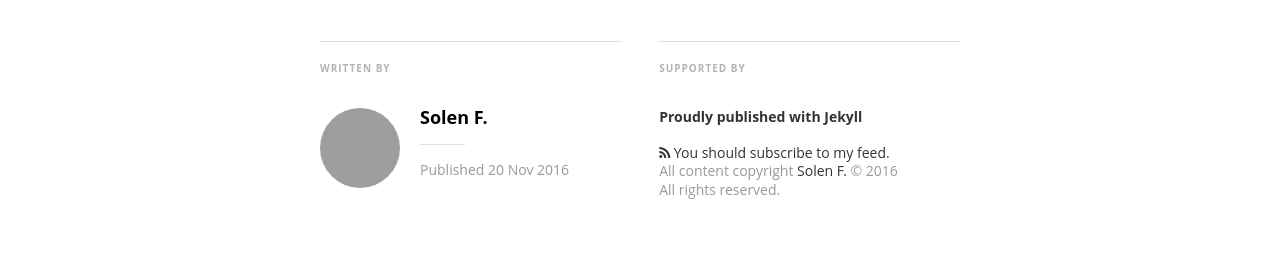
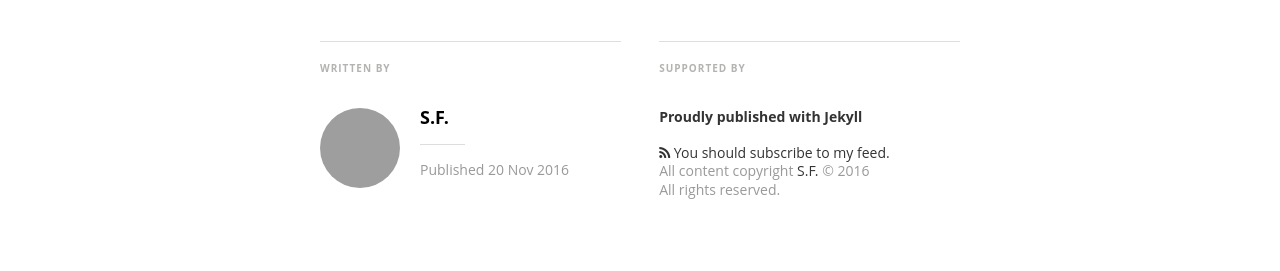
Before and after one commit to cscl-co/cscl, a Jekyll site: the page built from _posts/2016-11-20-Jekyll.markdown, in a window 1280 px wide. Shown: the part 1153-1424 px from the top of the page. Built offline with Jekyll 4.4.1, drawn with Linux system fonts in a browser that asks for light colours; nearby versions of some CDN libraries; some web fonts are replaced; part of the change alters nothing that is shown; grey boxes are pictures that could not be loaded.

Commit message:
Update _config.yml

```diff
--- a/_config.yml
+++ b/_config.yml
@@ -1,12 +1,17 @@
 # Build settings
 gems:
   - jemoji
-  - jekyll-paginate
+  - jekyll-sitemap
+  - jekyll-scholar
+  - jekyll-smartify
+
+markdown: kramdown
+highlighter: rouge
 
 # Site settings
 title: "CSCL"
 description: > # this means to ignore newlines until "email:"
-   A blog
+
 
 email: hello@cscl.co
 #blog logo
@@ -14,11 +19,13 @@ logo: "cscl.co/assets/images/cscl_logo.png"
 # blog cover
 cover: "cscl.co/assets/images/cA4aKEIPQrerBnp1yGHv_IMG_9534-3-2.jpg"
 
-name: 'Solen F.'
-author: 'Solen F.'
+name: 'S.F.'
+author: 'S.F.'
 author_image: "/assets/images/author.jpg"
 
 paginate:	5
+paginate_path: "/blog/page:num"
+permalink: /:categories/:year/:month/:day/:title
 
 url: "https://solenfeyissa.github.io/cscl.co/" # the base hostname & protocol for your site
 baseurl: ""
@@ -44,9 +51,23 @@ social:
 #    share_title: ?t=
 #    share_link: "&amp;u="
 
-  - icon:	github
-    url:	https://github.com/solenfeyissa
-    desc:	Fork me on github
+#    icon:	github
+#    url:	https://github.com/solenfeyissa
+#    desc:	Fork me on github
+#    share_url:
+#    share_title:
+#    share_link:
+
+  - icon: rss
+    url:  https://cscl-co.github.io/cscl/feed.xml
+    desc: Subscribe
+    share_url:
+    share_title:
+    share_link:
+
+  - icon: envelope
+    url:  mailto:hello@cscl.co
+    desc: Email
     share_url:
     share_title:
     share_link:
```
